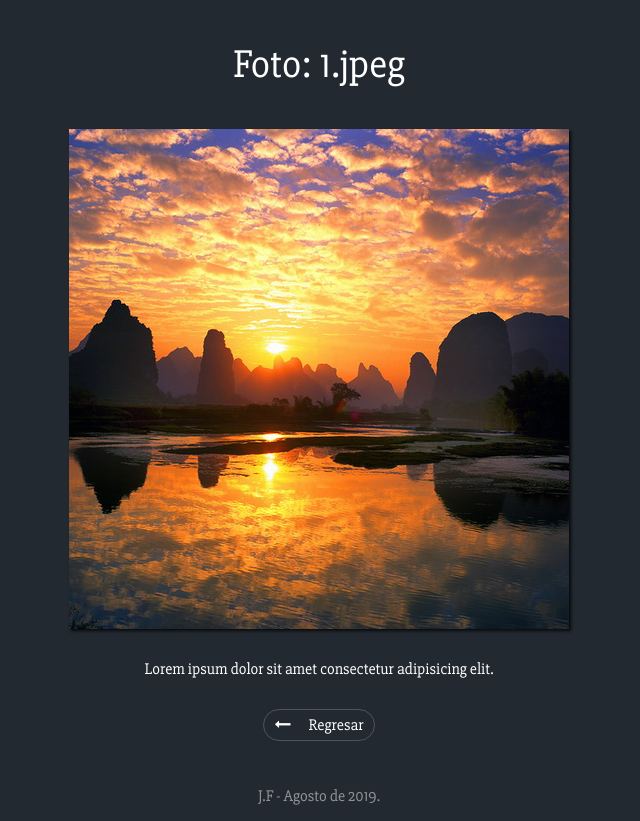
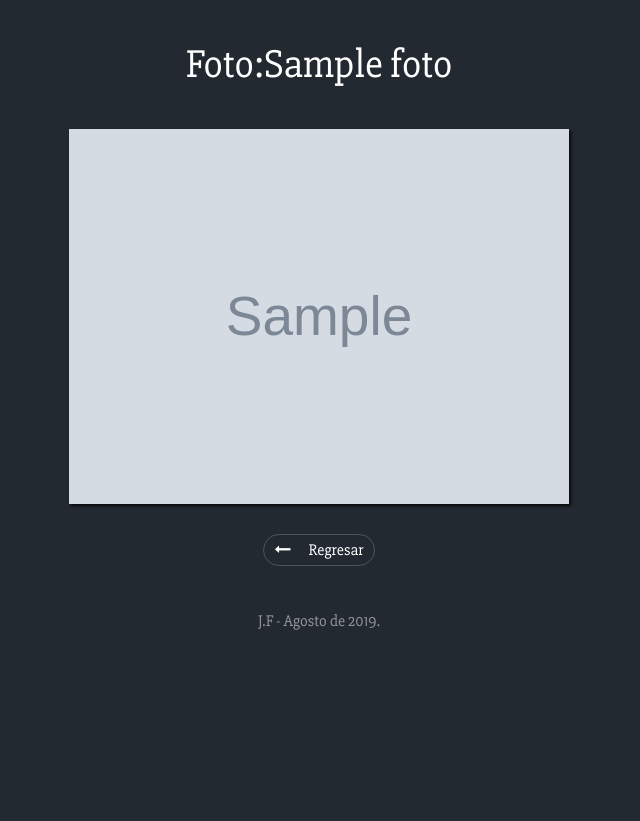
Before and after one commit to Farber98/Galeria_dinamica, a PHP site: page /foto.php?id=1 in a window 1280 px wide. Shown: the whole page, without its empty margins (321-961 px from the left). After the commit the page ends 630 px from the top, so only its background shows below. Run offline with PHP 8.4, Linux system fonts and the light colour scheme; tables that the repository leaves empty or names only in its code hold one stand-in row (values such as "Sample post"); grey boxes marked "Sample" are stand-in pictures.

Commit message:
Se realizo el archivo de seleccion de foto. Falta proteger el subir.php y crear el archivo de errores.

```diff
--- a/foto.php
+++ b/foto.php
@@ -1,4 +1,30 @@
 <?php
+require 'funciones.php';
+
+$conexion = conexion('galeria_practica','root','');
+
+if(!$conexion)
+{
+    //header('Location: error.php');
+    die();
+}
+
+$id = isset($_GET['id']) ? (int)$_GET['id'] : false;   //Si el valor esta seteado, casteamos a entero. Sino false.
+
+if(!$id)
+{
+    header('Location: index.php');  //En caso de escribir cualquier cosa, se lo manda al index.
+}
+
+$statement = $conexion->prepare('SELECT * FROM fotos WHERE id = :id');
+$statement->execute(array(':id'=>$id));
+
+$foto = $statement->fetch();
+
+if(!$foto)  //Si la foto de dicho id no existe en la BD.
+{
+    header('Location: index.php');
+}
 
 require 'views/foto.view.php';
 ?>
--- a/views/foto.view.php
+++ b/views/foto.view.php
@@ -11,15 +11,21 @@
 <body>
     <header>
         <div class="contenedor">
-            <h1 class="titulo">Foto: 1.jpeg</h1>
+            <h1 class="titulo">Foto:<?php if(!empty($foto['titulo'])) //Si tiene titulo lo mostramos.
+                echo $foto['titulo'];
+                else
+                {
+                    echo $foto['imagen'];   //Sino mostramos el nombre del archivo.
+                }
+            ?></h1>
         </div>
     </header>
 
     <div class="contenedor">
 
         <div class="foto">
-            <img src="imagenes/1.jpeg" alt="">
-            <p class="texto">Lorem ipsum dolor sit amet consectetur adipisicing elit.</p>
+            <img src="fotos/<?php echo $foto['imagen']; //Traemos la foto correspondiente segun su ruta.?>" alt="">
+            <p class="<?php echo $foto['texto']; //Traemos el texto?>"></p>
             <a href="index.php" class="regresar"><i class="fa fa-long-arrow-left"></i> Regresar</a>
         </div>
 
```
